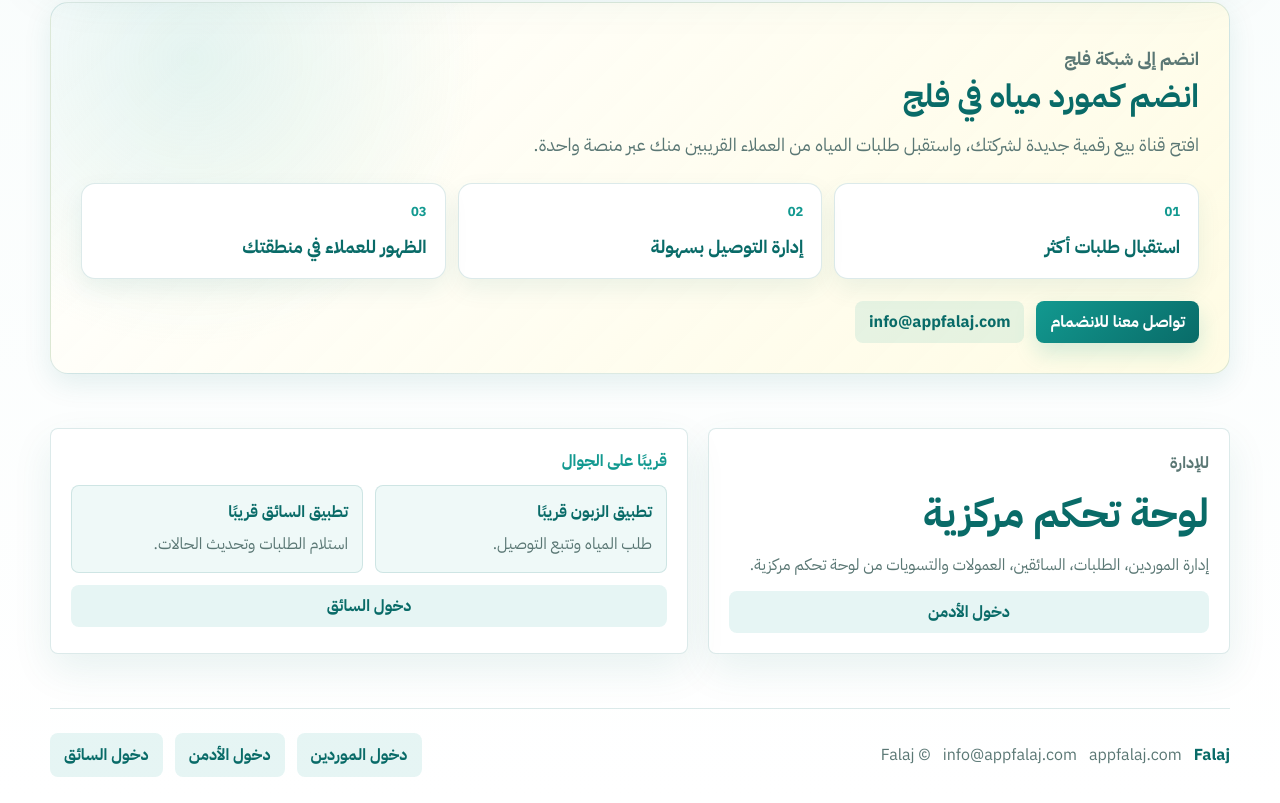
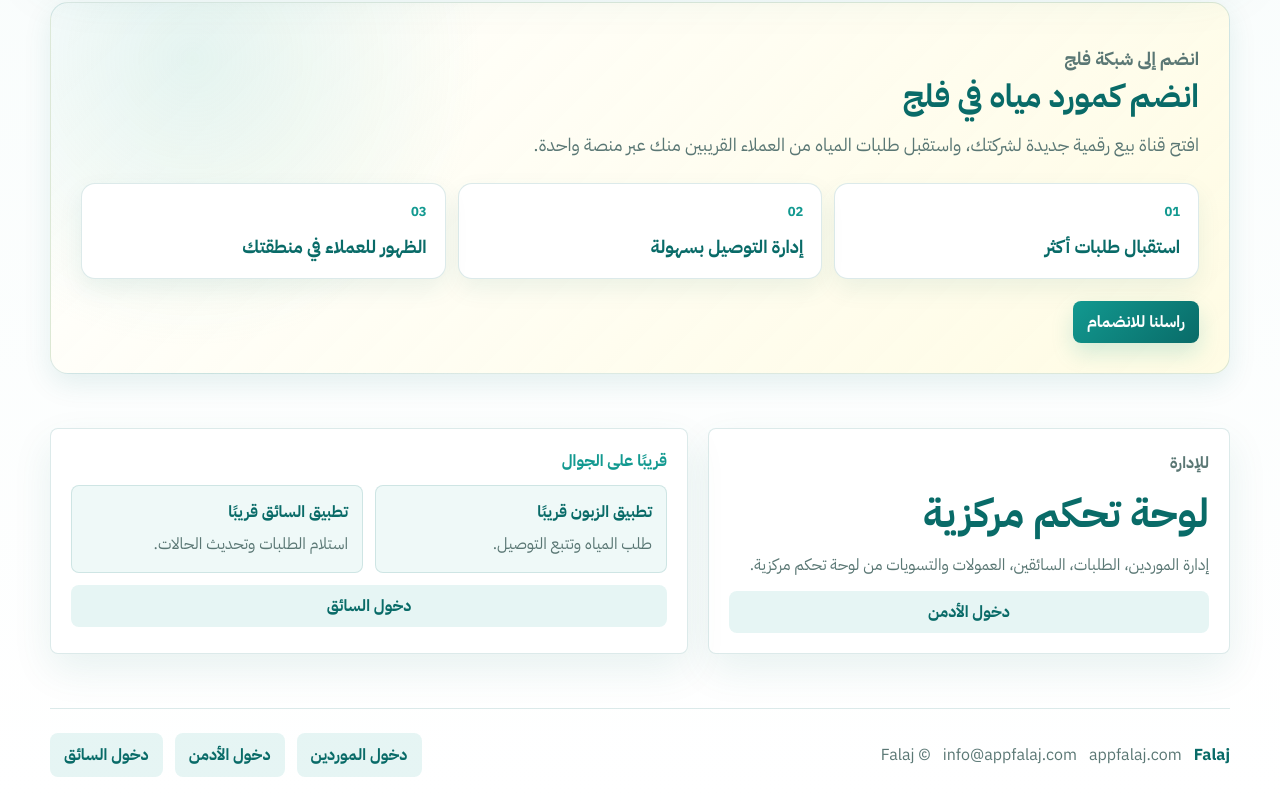
Before and after one commit to appfalaj-com/falaj-web-demo, a React (Vite) app: page / in a window 1280 px wide. Shown: the part 1718-2521 px from the top of the page. Built offline with nearby package versions, Linux system fonts and the light colour scheme; no server answers.

Commit message:
Use email only for supplier join CTA

```diff
--- a/src/pages/LandingPage.jsx
+++ b/src/pages/LandingPage.jsx
@@ -228,11 +228,8 @@
         </div>
 
         <div className="supplier-join-actions">
-          <a className="falaj-button" href="https://wa.me/968XXXXXXXX" target="_blank" rel="noreferrer">
-            تواصل معنا للانضمام
-          </a>
-          <a className="falaj-button ghost-link" href="mailto:info@appfalaj.com">
-            info@appfalaj.com
+          <a className="falaj-button" href="mailto:info@appfalaj.com">
+            راسلنا للانضمام
           </a>
         </div>
       </section>
```
